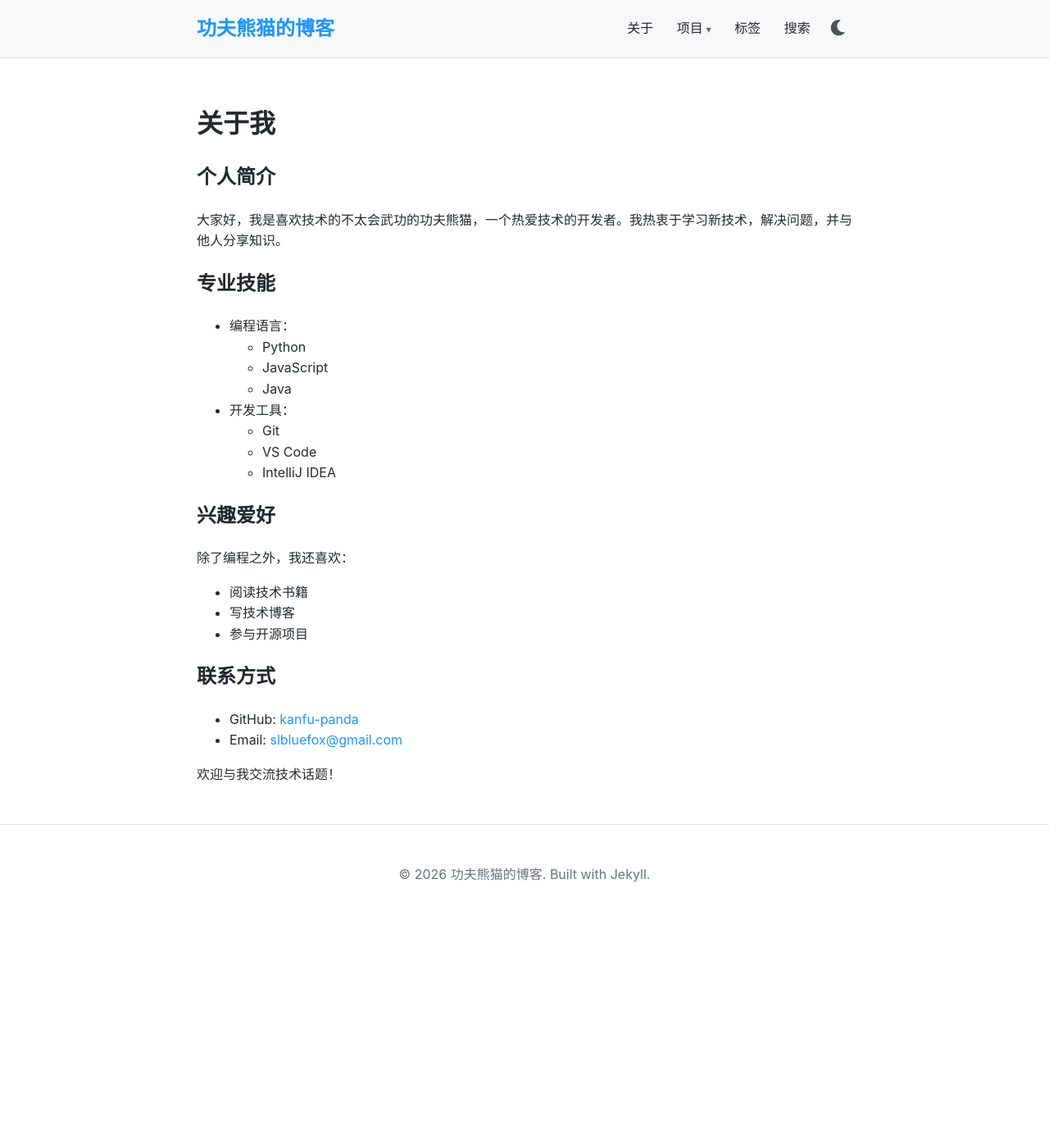
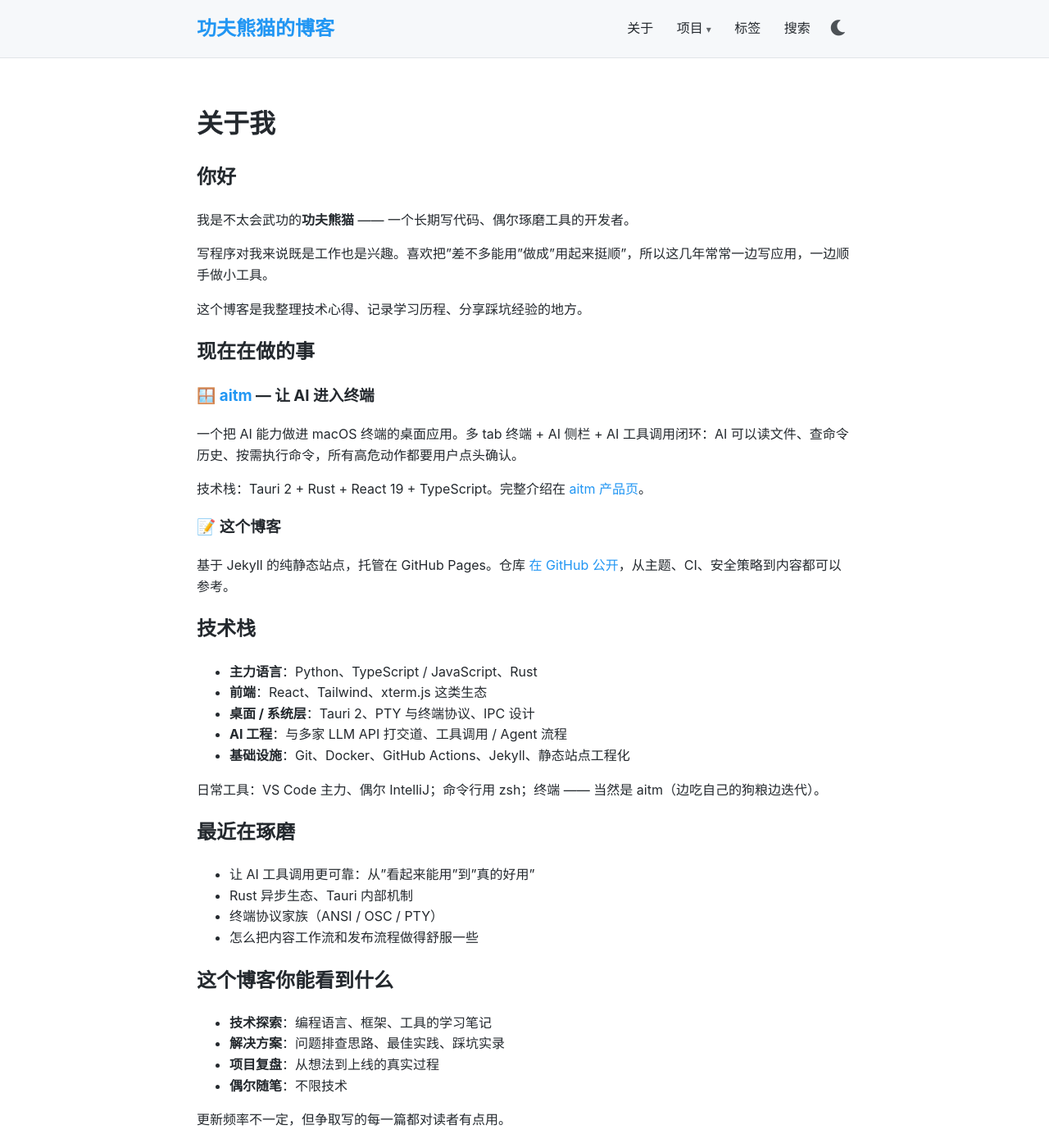
Before and after one commit to kanfu-panda/kanfu-panda.github.io, a Jekyll site: the page built from about.md, in a window 1280 px wide and 1400 px high. Shown: the whole window at 82% size. Built offline with Jekyll 4.4.1, drawn with Linux system fonts in a browser that asks for light colours; some of the changed text lies outside the part shown.

Commit message:
feat(about): 扩充关于页内容并隐藏邮箱明文
- 关于页结构调整：增加"现在在做的事 / 技术栈 / 最近在琢磨 /
  这个博客你能看到什么 / 兴趣 / 一起聊聊"等模块，内容仅基于
  公开仓库中可见的事实，不引入身份相关信息
- 邮箱不再在 HTML 源码中以连续字符串出现，改为在客户端通过
  JS 拼装；可见文本统一为"联系我"按钮，降低被自动爬取风险
- SECURITY.md 漏洞上报渠道同步改为指向关于页的联系方式

Co-Authored-By: Claude Opus 4.7 (1M context) <noreply@anthropic.com>

```diff
--- a/about.md
+++ b/about.md
@@ -6,32 +6,83 @@ permalink: /about/
 
 # 关于我
 
-## 个人简介
+## 你好
 
-大家好，我是喜欢技术的不太会武功的功夫熊猫，一个热爱技术的开发者。我热衷于学习新技术，解决问题，并与他人分享知识。
+我是不太会武功的**功夫熊猫** —— 一个长期写代码、偶尔琢磨工具的开发者。
 
-## 专业技能
+写程序对我来说既是工作也是兴趣。喜欢把"差不多能用"做成"用起来挺顺"，所以这几年常常一边写应用，一边顺手做小工具。
 
-- 编程语言：
-  - Python
-  - JavaScript
-  - Java
+这个博客是我整理技术心得、记录学习历程、分享踩坑经验的地方。
 
-- 开发工具：
-  - Git
-  - VS Code
-  - IntelliJ IDEA
+## 现在在做的事
 
-## 兴趣爱好
+### 🪟 [aitm](/aitm/) — 让 AI 进入终端
 
-除了编程之外，我还喜欢：
-- 阅读技术书籍
-- 写技术博客
-- 参与开源项目
+一个把 AI 能力做进 macOS 终端的桌面应用。多 tab 终端 + AI 侧栏 + AI 工具调用闭环：AI 可以读文件、查命令历史、按需执行命令，所有高危动作都要用户点头确认。
+
+技术栈：Tauri 2 + Rust + React 19 + TypeScript。完整介绍在 [aitm 产品页](/aitm/)。
+
+### 📝 这个博客
+
+基于 Jekyll 的纯静态站点，托管在 GitHub Pages。仓库 [在 GitHub 公开](https://github.com/kanfu-panda/kanfu-panda.github.io)，从主题、CI、安全策略到内容都可以参考。
+
+## 技术栈
+
+- **主力语言**：Python、TypeScript / JavaScript、Rust
+- **前端**：React、Tailwind、xterm.js 这类生态
+- **桌面 / 系统层**：Tauri 2、PTY 与终端协议、IPC 设计
+- **AI 工程**：与多家 LLM API 打交道、工具调用 / Agent 流程
+- **基础设施**：Git、Docker、GitHub Actions、Jekyll、静态站点工程化
+
+日常工具：VS Code 主力、偶尔 IntelliJ；命令行用 zsh；终端 —— 当然是 aitm（边吃自己的狗粮边迭代）。
+
+## 最近在琢磨
+
+- 让 AI 工具调用更可靠：从"看起来能用"到"真的好用"
+- Rust 异步生态、Tauri 内部机制
+- 终端协议家族（ANSI / OSC / PTY）
+- 怎么把内容工作流和发布流程做得舒服一些
+
+## 这个博客你能看到什么
+
+- **技术探索**：编程语言、框架、工具的学习笔记
+- **解决方案**：问题排查思路、最佳实践、踩坑实录
+- **项目复盘**：从想法到上线的真实过程
+- **偶尔随笔**：不限技术
+
+更新频率不一定，但争取写的每一篇都对读者有点用。
+
+## 兴趣
+
+代码之外：
+- 阅读（技术 & 非技术都有）
+- 折腾终端、命令行、工具链
+- 关注与偶尔参与开源协作
+
+## 一起聊聊
+
+如果你也在做以下方向之一，欢迎找我交流：
+
+- 桌面 / 终端工具开发
+- AI 工程落地，特别是怎么把"看起来很 AI"做成"真的好用"
+- Rust + Tauri 项目
+- 静态站点 / 个人内容平台折腾
 
 ## 联系方式
 
 - GitHub: [kanfu-panda](https://github.com/kanfu-panda)
-- Email: [slbluefox@gmail.com](mailto:slbluefox@gmail.com)
+- 邮箱：<a id="contact-link" href="#" rel="nofollow">联系我</a>
 
-欢迎与我交流技术话题！
+<script>
+// 邮箱通过 JS 在客户端拼装，避免在 HTML 源码中以连续字符串出现，降低被自动爬取的概率
+(function () {
+    var el = document.getElementById('contact-link');
+    if (!el) return;
+    var user = ['s', 'l', 'b', 'l', 'u', 'e', 'f', 'o', 'x'].join('');
+    var host = ['g', 'm', 'a', 'i', 'l', '.', 'c', 'o', 'm'].join('');
+    el.addEventListener('click', function (e) {
+        e.preventDefault();
+        window.location.href = 'mailto:' + user + '@' + host;
+    });
+})();
+</script>
```
Also changed, not shown: SECURITY.md (+1 -1 lines).
